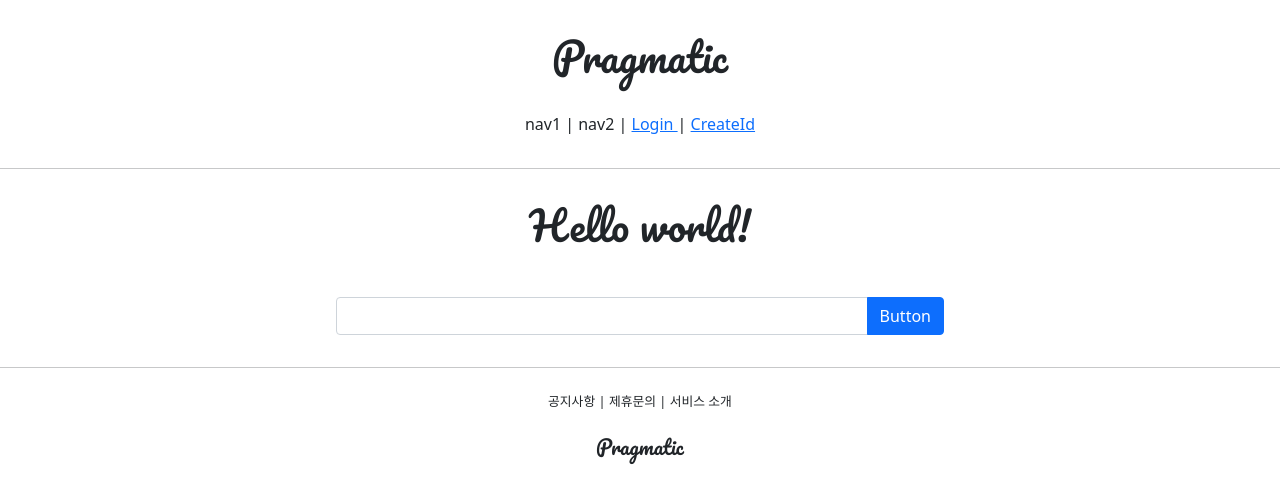
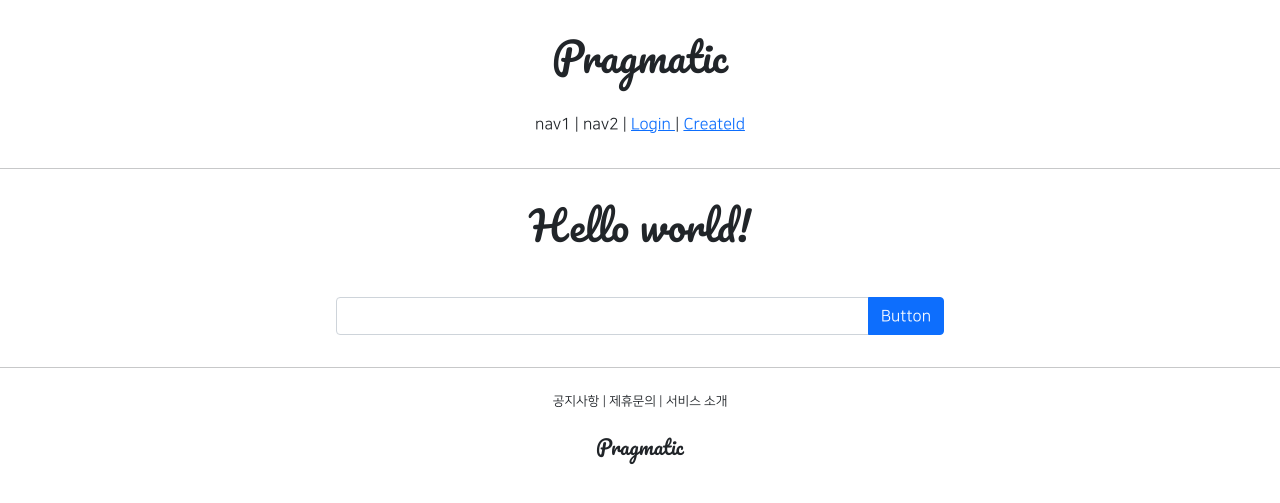
Before and after one commit to codemkim/git_5ban, a Django app: page /account/hello_world/ in a window 1280 px wide. Shown: the top 503 px of the page. Run offline with Django 3.2, Linux system fonts and the light colour scheme; parts of the project's set-up code (start-up, migrations or seed data) failed here and were passed over; some libraries are stand-ins or nearby versions.

Commit message:
Qddddd 7/15 1

```diff
--- a/djangoClassMy/settings.py
+++ b/djangoClassMy/settings.py
@@ -123,7 +123,7 @@ AUTH_PASSWORD_VALIDATORS = [
 # Internationalization
 # https://docs.djangoproject.com/en/3.2/topics/i18n/
 
-LANGUAGE_CODE = 'en-us'
+LANGUAGE_CODE = 'ko-kr'
 
 TIME_ZONE = 'UTC'
 
--- a/templates/base.html
+++ b/templates/base.html
@@ -2,7 +2,7 @@
 <html lang="en">
 {% include 'head.html' %}
 
-<body>
+<body style="font-family: 'NanumSquareR'">
 
 {% include 'header.html' %}
 
--- a/templates/head.html
+++ b/templates/head.html
@@ -15,4 +15,27 @@
 
 {#    STATIC FILES LINK #}
     <link rel="stylesheet" type="text/css" href="{% static 'base.css' %}">
+
+    <style>
+        @font-face {
+            font-family: 'NanumSquareR';
+            src: local('NanumSquareR'),
+            url("{% static 'fonts/NanumSquareR.otf' %}") format("opentype");
+        }
+        @font-face {
+            font-family: 'NanumSquareEB';
+            src: local('NanumSquareEB'),
+            url("{% static 'fonts/NanumSquareEB.otf' %}") format("opentype");
+        }
+        @font-face {
+            font-family: 'NanumSquareB';
+            src: local('NanumSquareB'),
+            url("{% static 'fonts/NanumSquareB.otf' %}") format("opentype");
+        }
+        @font-face {
+            font-family: 'NanumSquareR';
+            src: local('NanumSquareR'),
+            url("{% static 'fonts/NanumSquareR.otf' %}") format("opentype");
+        }
+    </style>
 </head>
```
Also changed, not shown: static/fonts/NanumSquareB.otf (added), static/fonts/NanumSquareEB.otf (added), static/fonts/NanumSquareL.otf (added), static/fonts/NanumSquareR.otf (added).
